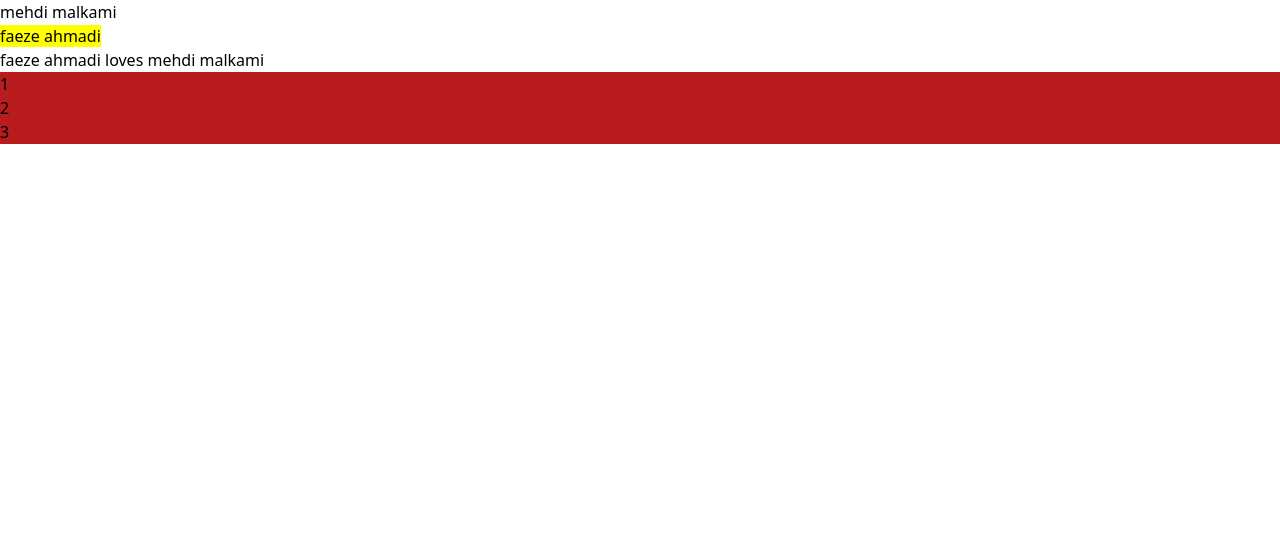
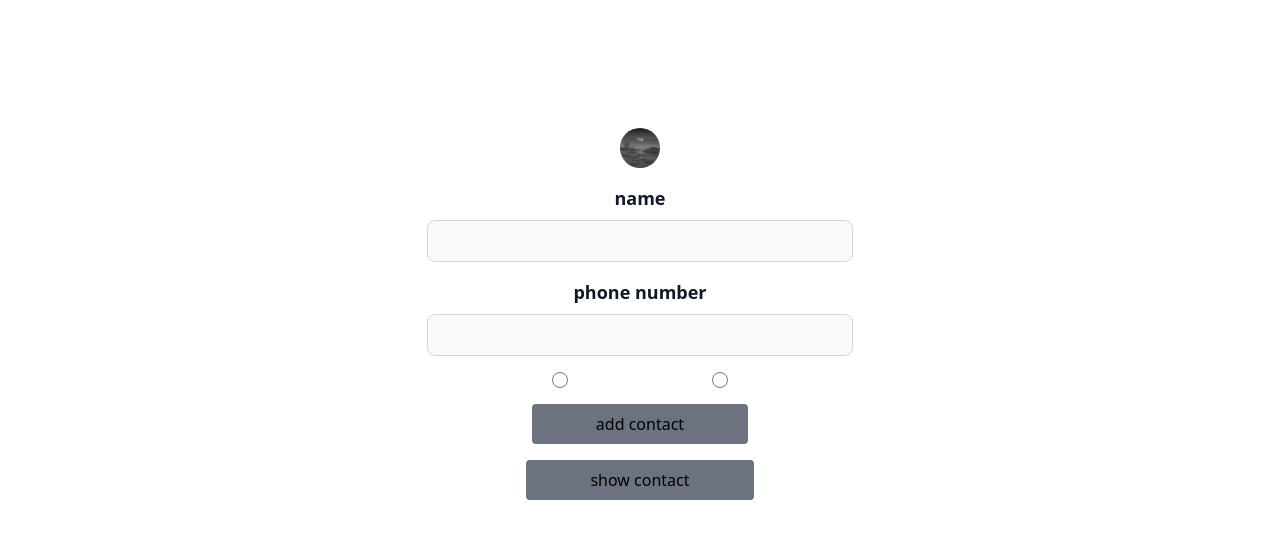
Before and after one commit to Faeze-Ahmadi/TypeScript_project, a website built with Vite: page index.html in a window 1280 px wide. Built offline with nearby package versions, Linux system fonts and the light colour scheme.

Commit message:
feat/faeze/js-12/write-tsCodes-as-html

```diff
--- a/index.html
+++ b/index.html
@@ -7,7 +7,7 @@
     <title>Vite + TS</title>
   </head>
   <body>
-    <div id="app"></div>
+    <div id="app" class="flex flex-col justify-center items-center"></div>
     <script type="module" src="/src/main.ts"></script>
   </body>
 </html>
--- a/src/main.ts
+++ b/src/main.ts
@@ -50,23 +50,133 @@ const Box = (props: BoxProps) => {
   return el
 };
 
-console.log(Box({element: "h1", children: "sakcvahk"}));
-app!.append(Box({element: "h1", children: "mehdi malkami"}));
-app!.append(Box({element: "mark", children: "faeze ahmadi"}));
-app!.append(Box({element: "h1", children: ["faeze ahmadi", " ", "loves", " ", "mehdi malkami"]}));
+// console.log(Box({element: "h1", children: "sakcvahk"}));
+// app!.append(Box({element: "h1", children: "mehdi malkami"}));
+// app!.append(Box({element: "mark", children: "faeze ahmadi"}));
+// app!.append(Box({element: "h1", children: ["faeze ahmadi", " ", "loves", " ", "mehdi malkami"]}));
+
+// app!.append(
+//   Box({
+//     element: "ul",
+//     attr: {
+//       className: "bg-red-700",
+//       id: "1000",
+//       style: "red",
+//     },
+//     children: [
+//       Box({element: "li", children: "1"}),
+//       Box({element: "li", children: "2"}),
+//       Box({element: "li", children: "3"})
+//     ]
+//   })
+// );
 
 app!.append(
   Box({
-    element: "ul",
+    element: "img",
     attr: {
-      className: "bg-red-700",
-      id: "1000",
-      style: "red",
+      className: "mt-32 w-10 h-10 bg-gray-200 rounded-full",
+      src: "/src/img/images.jfif",
+      id: "",
+      border: "red",
+    },
+    children: "name"
+  })
+)
+
+app!.append(
+  Box({
+    element: "label",
+    attr: {
+      className: "mt-4 block mb-2 text-lg font-bold text-gray-900 dark:text-black",
+      id: "",
+      border: "red",
+    },
+    children: "name"
+  })
+)
+
+app!.append(
+  Box({
+    element: "input",
+    attr: {
+      className: "bg-gray-50 border border-gray-300 text-gray-900 text-sm rounded-lg focus:ring-blue-500 focus:border-blue-500 block w-1/3 p-2.5 dark:bg-gray-700 dark:border-gray-600 dark:placeholder-gray-400 dark:text-white dark:focus:ring-blue-500 dark:focus:border-blue-500",
+      id: "",
+      border: "red",
+    },
+    children: "vkh"
+  })
+)
+
+app!.append(
+  Box({
+    element: "label",
+    attr: {
+      className: "mt-4 block mb-2 text-lg font-bold text-gray-900 dark:text-black",
+      id: "",
+      border: "red",
+    },
+    children: "phone number"
+  })
+)
+app!.append(
+  Box({
+    element: "input",
+    attr: {
+      className: "bg-gray-50 border border-gray-300 text-gray-900 text-sm rounded-lg focus:ring-blue-500 focus:border-blue-500 block w-1/3 p-2.5 dark:bg-gray-700 dark:border-gray-600 dark:placeholder-gray-400 dark:text-white dark:focus:ring-blue-500 dark:focus:border-blue-500",
+      id: "",
+      border: "red",
+    },
+    children: "kncvxf"
+  })
+)
+
+app!.append(
+  Box({
+    element: "div",
+    attr: {
+      className: "flex gap-36 mt-4",
+      id: "",
     },
     children: [
-      Box({element: "li", children: "1"}),
-      Box({element: "li", children: "2"}),
-      Box({element: "li", children: "3"})
+      Box({
+        element: "input",
+        attr: {
+          className: "w-4 h-4 text-blue-600 bg-gray-100 border-gray-300",
+          type: "radio",
+        },
+        children: "SIM"
+      }),
+      Box({
+        element: "input",
+        attr: {
+          className: "w-4 h-4 text-blue-600 bg-gray-100 border-gray-300",
+          type: "radio",
+        },
+        children: "Storage"
+      })
     ]
   })
 )
+
+app!.append(
+  Box({
+    element: "button",
+    attr: {
+      className: "bg-gray-500 rounded py-2 px-16 mt-4",
+      id: "",
+    },
+    children: "add contact"
+  })
+)
+
+app!.append(
+  Box({
+    element: "button",
+    attr: {
+      className: "bg-gray-500 rounded py-2 px-16 mt-4",
+      id: "",
+    },
+    children: "show contact"
+  })
+)
```
Also changed, not shown: src/img/images.jfif (added).
